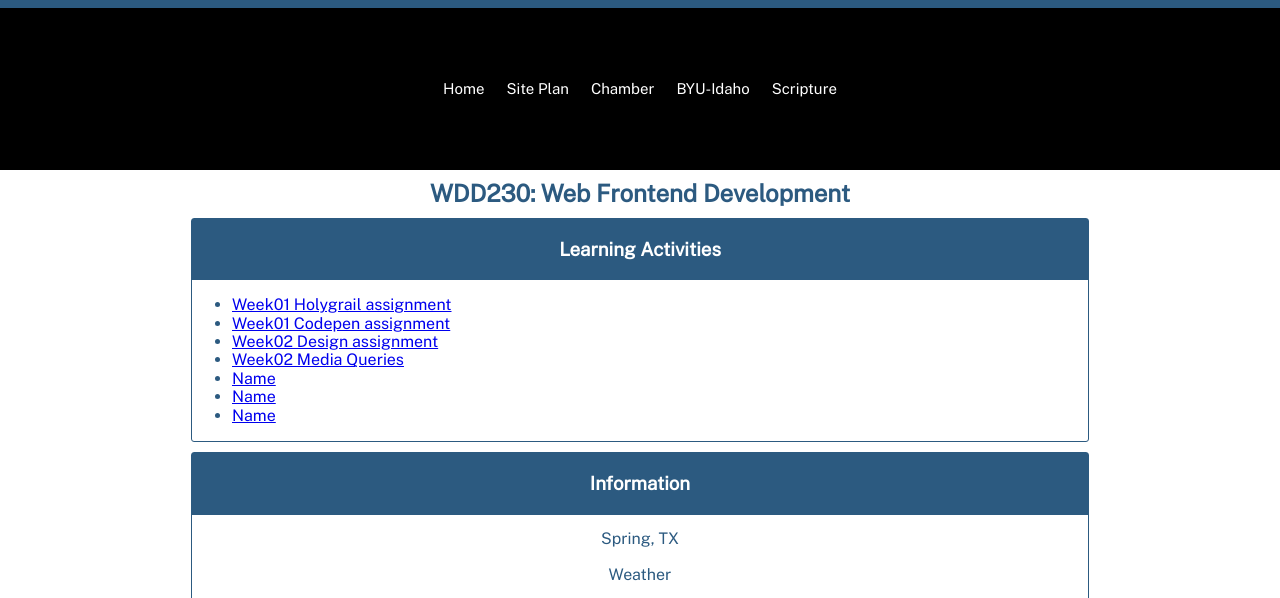
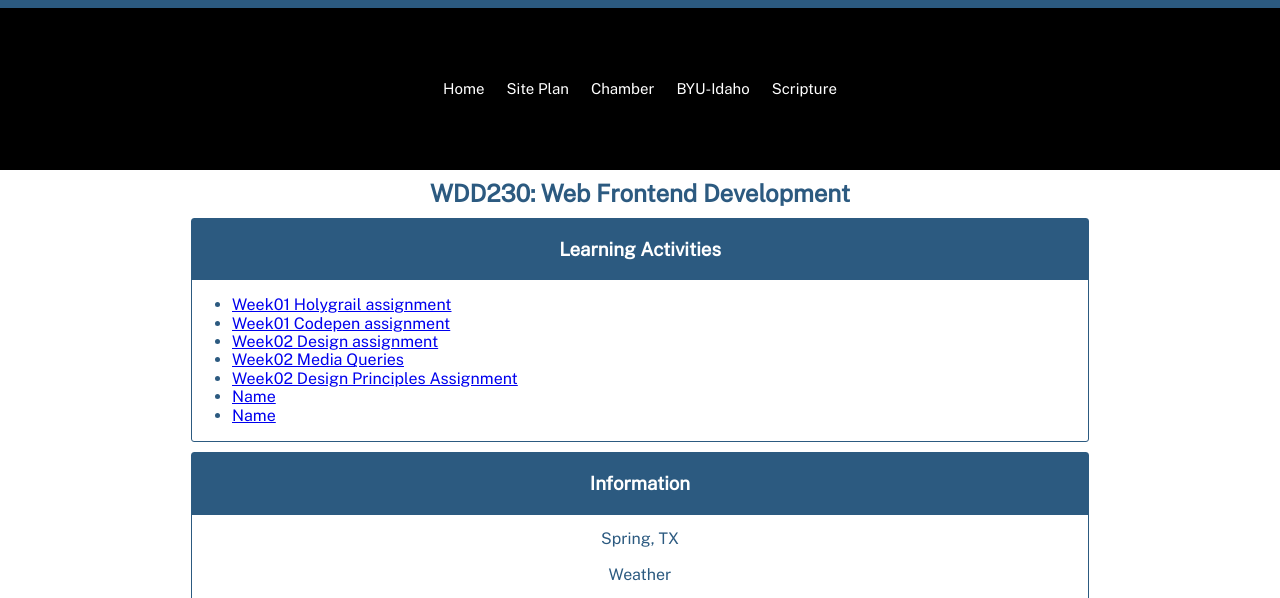
Before and after one commit to ArseniyNaumov/wdd230, a plain HTML site: page index.html in a window 1280 px wide. Shown: the part 202-800 px from the top of the page. Drawn offline with nearby package versions, Linux system fonts and the light colour scheme.

Commit message:
connected to homepage

```diff
--- a/index.html
+++ b/index.html
@@ -8,10 +8,12 @@
         content="Explore WDD230 - Web Frontend Development with Arseniy Naumov. Navigate through a dynamic course assignment portal where all assignments are seamlessly aligned and linked. Engage with a comprehensive learning experience.">
     <meta name="author" content="Arseniy Naumov">
     <meta property="og:title" content="Arseniy Naumov Course Portal" />
-    <meta property="og:type" content="Dive into WDD230 - Web Frontend Development with me! 🚀 Explore fascinating exercises! 🌐💻 #WebDevelopment #DesignExcellence #WDD230" />
+    <meta property="og:type"
+        content="Dive into WDD230 - Web Frontend Development with me! 🚀 Explore fascinating exercises! 🌐💻 #WebDevelopment #DesignExcellence #WDD230" />
     <meta property="og:url" content="https://arseniynaumov.github.io/wdd230/index.html" />
     <meta property="og:image" content="https://imgur.com/a/tyCWjN0" />
-    <meta property="og:description" content="Explore WDD230 - Web Frontend Development with Arseniy Naumov. Navigate through a dynamic course assignment portal where all assignments are seamlessly aligned and linked. Engage with a comprehensive learning experience.">
+    <meta property="og:description"
+        content="Explore WDD230 - Web Frontend Development with Arseniy Naumov. Navigate through a dynamic course assignment portal where all assignments are seamlessly aligned and linked. Engage with a comprehensive learning experience.">
     <link rel="stylesheet" href="styles/base.css">
     <link rel="stylesheet" href="styles/normalize.css">
     <link rel="stylesheet" href="styles/large.css" media="screen and (min-width: 500px)">
@@ -52,7 +54,7 @@
                         assignment</a></li>
                 <li class="item"><a href="week02/design.html">Week02 Design assignment</a></li>
                 <li class="item"><a href="week02/media-query.html">Week02 Media Queries</a></li>
-                <li class="item"><a href="#">Name</a></li>
+                <li class="item"><a href="week02/design-principles.html">Week02 Design Principles Assignment</a></li>
                 <li class="item"><a href="#">Name</a></li>
                 <li class="item"><a href="#">Name</a></li>
             </ul>
```
